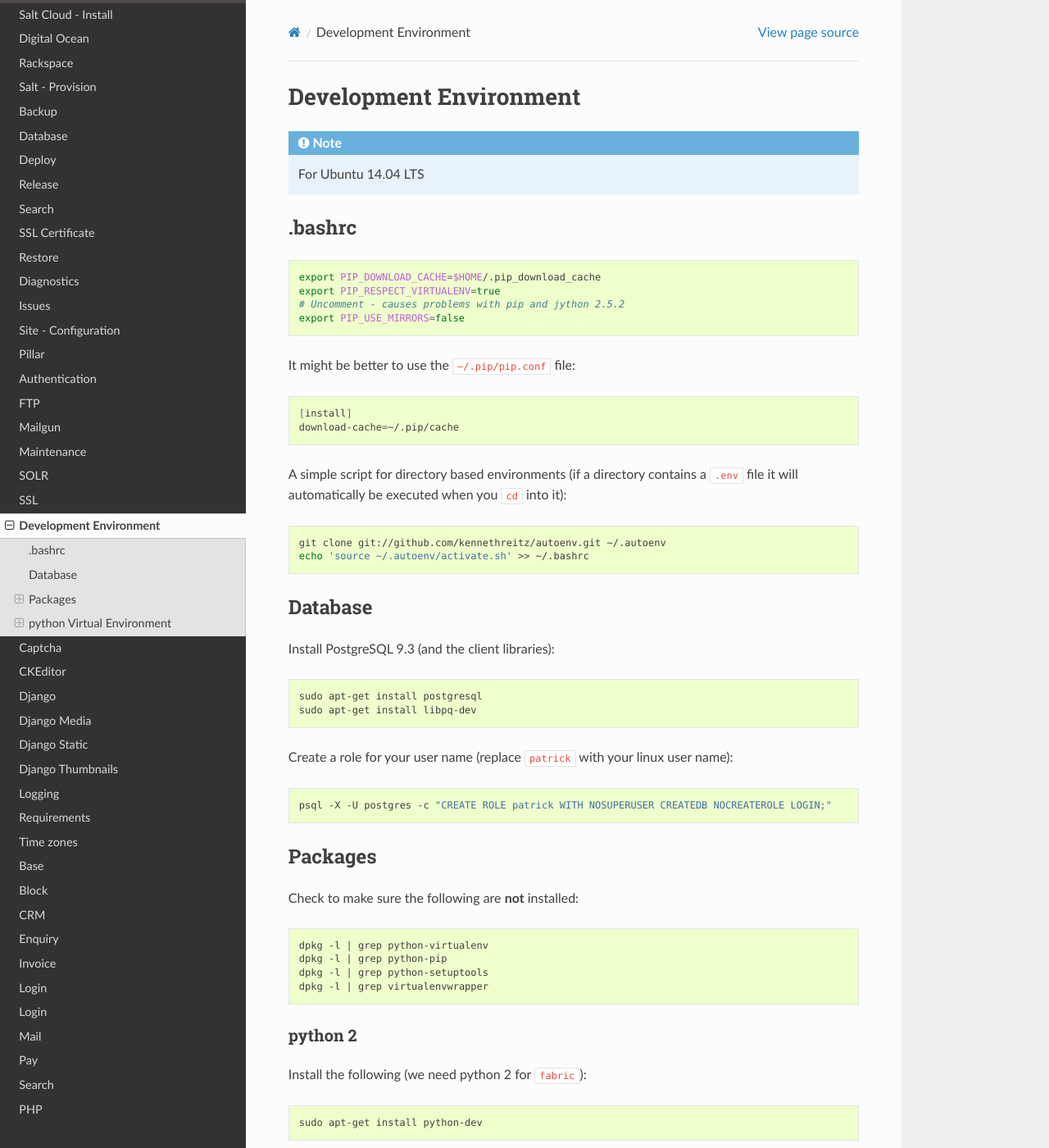
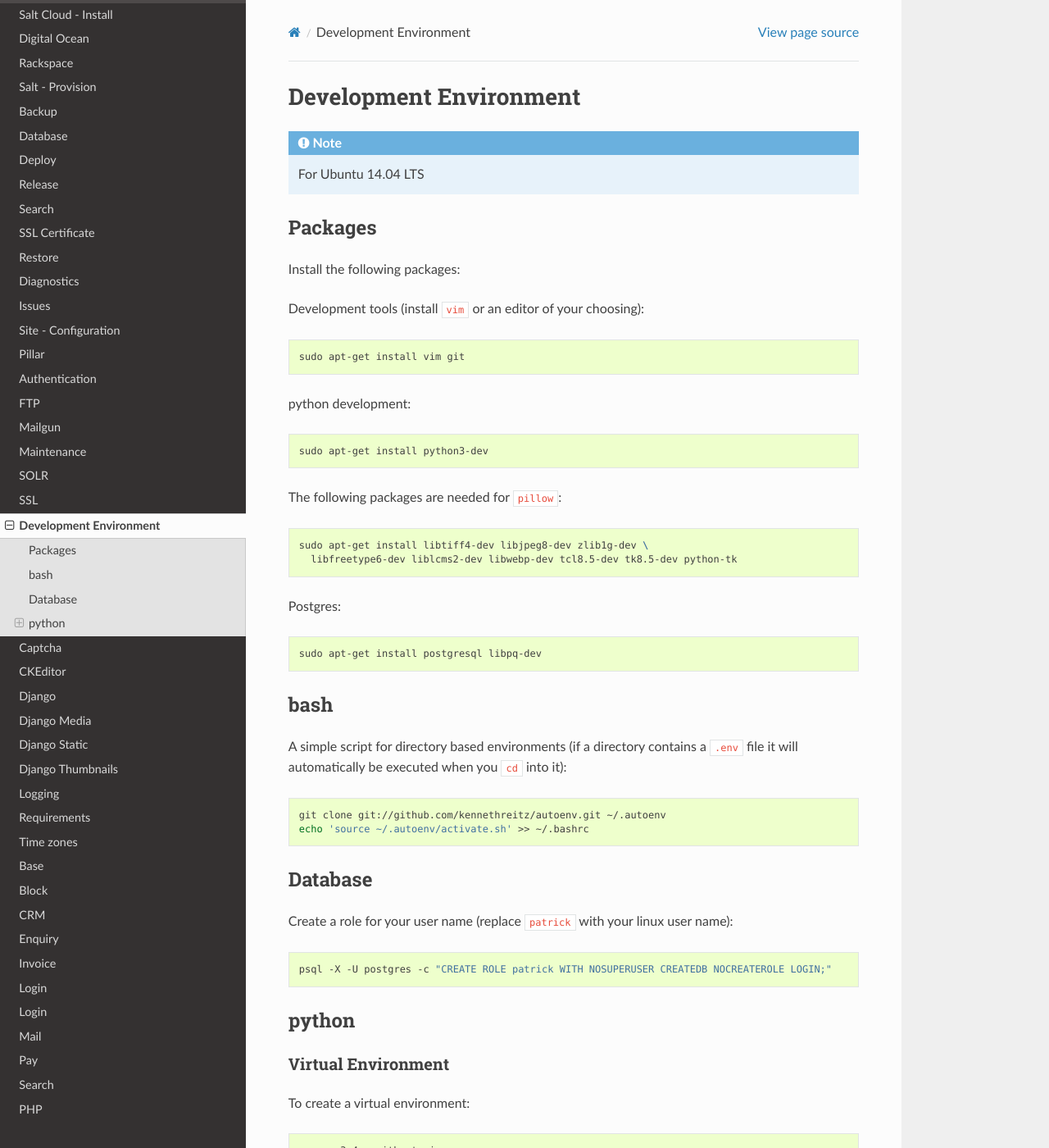
Before and after one commit to pkimber/old-docs-migrated-to-gitlab, a Sphinx documentation site: the page built from source/dev-env.rst, in a window 1280 px wide and 1400 px high. Shown: the whole window at 82% size. Built offline with Sphinx 7.4.7 and the Read the Docs theme 2.0.0, drawn with Linux system fonts in a browser that asks for light colours; some of the changed text lies outside the part shown.

Commit message:
review and update

```diff
--- a/source/dev-env.rst
+++ b/source/dev-env.rst
@@ -5,20 +5,30 @@ Development Environment
 
 .. note:: For Ubuntu 14.04 LTS
 
-.bashrc
-=======
+Packages
+========
 
-::
+Install the following packages::
 
-  export PIP_DOWNLOAD_CACHE=$HOME/.pip_download_cache
-  export PIP_RESPECT_VIRTUALENV=true
-  # Uncomment - causes problems with pip and jython 2.5.2
-  export PIP_USE_MIRRORS=false
+Development tools (install ``vim`` or an editor of your choosing)::
 
-It might be better to use the ``~/.pip/pip.conf`` file::
+  sudo apt-get install vim git
 
-  [install]
-  download-cache=~/.pip/cache
+python development::
+
+  sudo apt-get install python3-dev
+
+The following packages are needed for ``pillow``::
+
+  sudo apt-get install libtiff4-dev libjpeg8-dev zlib1g-dev \
+    libfreetype6-dev liblcms2-dev libwebp-dev tcl8.5-dev tk8.5-dev python-tk
+
+Postgres::
+
+  sudo apt-get install postgresql libpq-dev
+
+bash
+====
 
 A simple script for directory based environments (if a directory contains a
 ``.env`` file it will automatically be executed when you ``cd`` into it)::
@@ -29,68 +39,16 @@ A simple script for directory based environments (if a directory contains a
 Database
 ========
 
-Install PostgreSQL 9.3 (and the client libraries)::
-
-  sudo apt-get install postgresql
-  sudo apt-get install libpq-dev
-
 Create a role for your user name (replace ``patrick`` with your linux user
 name)::
 
   psql -X -U postgres -c "CREATE ROLE patrick WITH NOSUPERUSER CREATEDB NOCREATEROLE LOGIN;"
 
-Packages
-========
+python
+======
 
-Check to make sure the following are **not** installed::
-
-  dpkg -l | grep python-virtualenv
-  dpkg -l | grep python-pip
-  dpkg -l | grep python-setuptools
-  dpkg -l | grep virtualenvwrapper
-
-python 2
---------
-
-Install the following (we need python 2 for ``fabric``)::
-
-  sudo apt-get install python-dev
-
-Download and install ``setuptools``::
-
-  wget https://bitbucket.org/pypa/setuptools/raw/bootstrap/ez_setup.py -O - | sudo python
-  sudo easy_install pip
-  sudo pip install virtualenv
-
-python 3
---------
-
-Install the following::
-
-  sudo apt-get install python3-dev
-
-The following packages are needed for ``pillow``::
-
-  sudo apt-get install libtiff4-dev libjpeg8-dev zlib1g-dev \
-    libfreetype6-dev liblcms2-dev libwebp-dev tcl8.5-dev tk8.5-dev python-tk
-
-The following package is needed for SOLR/Haystack::
-
-  sudo apt-get install libxslt1-dev
-
-python Virtual Environment
-==========================
-
-python 2
---------
-
-To create and activate a virtual environment::
-
-  virtualenv venv-name
-  source venv-name/bin/activate
-
-python 3
---------
+Virtual Environment
+-------------------
 
 To create a virtual environment::
 
--- a/source/process.rst
+++ b/source/process.rst
@@ -2,6 +2,10 @@ Process
 *******
 
 .. highlight:: bash
+
+To set-up your workstation for development:
+
+:doc:`dev-env`
 
 To deploy a site from scratch:
 
```
Also changed, not shown: other parts of source/dev-env.rst (+8 -0 lines), source/fabric-env.rst (added, +33 -0 lines), source/solr.rst (+7 -0 lines).
